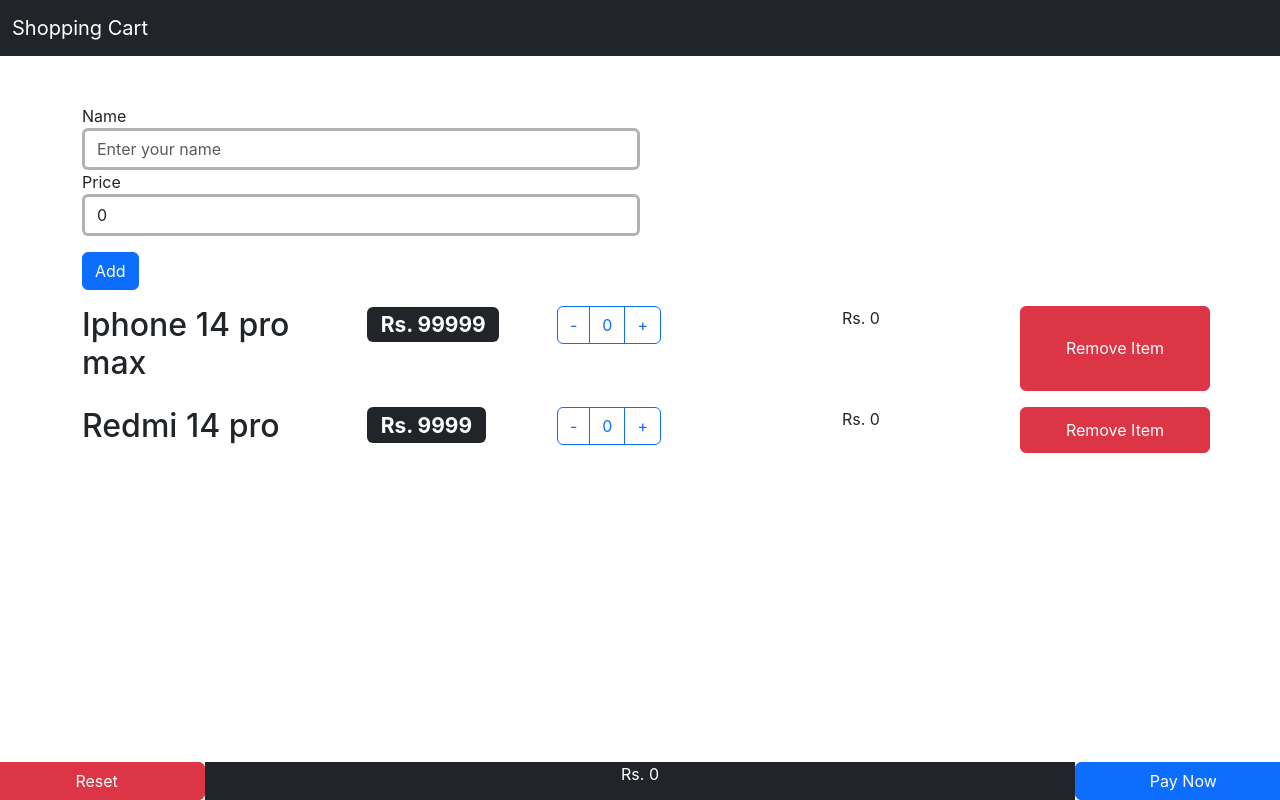
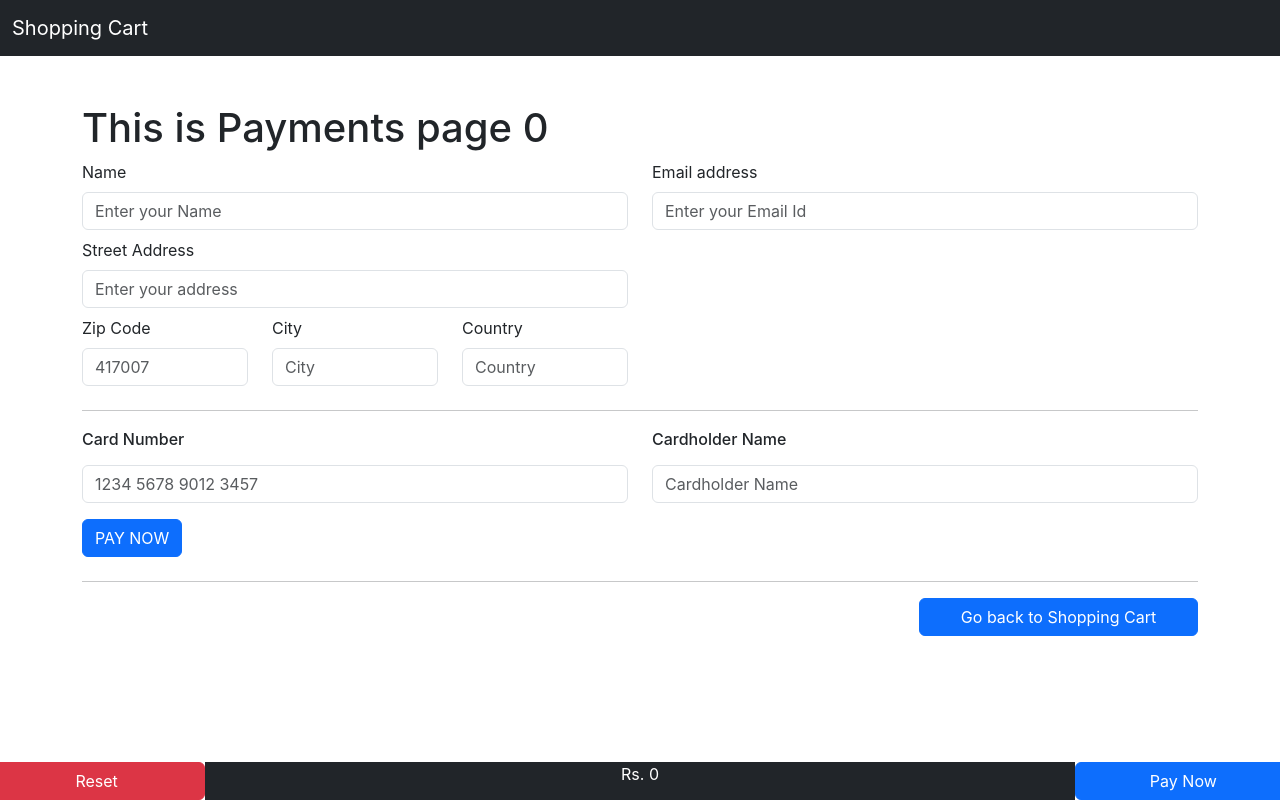
Before and after one commit to ashishp911/ReactJS-Project-1, a React (Create React App) app: page /payment in a window 1280 px wide. Built offline with nearby package versions, Linux system fonts and the light colour scheme.

Commit message:
Routes added and payment form in progress

```diff
--- a/src/App.js
+++ b/src/App.js
@@ -3,8 +3,10 @@
 import React, { useState } from "react";
 import Navbar from "./components/Navbar.js";
 import ProductList from "./components/ProductList.js";
-import Footer from "./components/footer.js";
+import Footer from "./components/Footer.js";
 import AddItem from "./components/AddItem.js";
+import { BrowserRouter as Router, Routes, Route, useNavigate} from "react-router-dom";
+import Payments from "./components/Payments";
 
 function App() {
   const products = [
@@ -71,28 +73,50 @@
   const addItem = (name, price) => {
     let newProductList = [...productList];
     newProductList.push({
-      name : name,
-      price : price,
-      quantity : 0
-    })
+      name: name,
+      price: price,
+      quantity: 0,
+    });
     setProductList(newProductList);
-  }
+  };
+
   const myFunc = () => {
+    console.log("I am Here and stuck");
+  };
 
-  }
   return (
     <>
+      <Router>
         <Navbar />
         <main className="container mt-5">
-        <AddItem addItem = {addItem} />
+          <Routes>
+            <Route
+              exact
+              path="/"
+              element={[
+                <AddItem addItem={addItem} />,
                 <ProductList
                   productList={productList}
                   incrementQuantity={incrementQuantity}
                   decrementQuantity={decrementQuantity}
                   removeItem={removeItem}
+                />,
+              ]}
             />
+            <Route
+              exact
+              path="/payment"
+              element={<Payments totalAmount={totalAmount} />}
+            />
+          </Routes>
         </main>
-      <Footer totalAmount={totalAmount} resetQuantity={resetQuantity} myFunc = {myFunc}/>
+
+        <Footer
+          totalAmount={totalAmount}
+          resetQuantity={resetQuantity}
+          myFunc={myFunc}
+        />
+      </Router>
     </>
   );
 }
--- /dev/null
+++ b/src/components/Payments.js
@@ -0,0 +1,154 @@
+import React, { useState } from "react";
+import { useNavigate } from "react-router-dom";
+
+const Payments = (props) => {
+  const navigate = useNavigate();
+
+  const [formData, setFormData] = useState({
+    firstName: "",
+    lastName: "",
+    email: "",
+    billingAddress: "",
+    cardNumber: "",
+    cardholderName: "",
+    expiration: "",
+    cvv: "",
+  });
+
+  const handleChange = (e) => {
+    setFormData({ ...formData, [e.target.name]: e.target.value });
+  };
+
+  const handleSubmit = (e) => {
+    e.preventDefault();
+    console.log(formData); // do something with the form data, like submit it to a server
+  };
+  const backToHome = () => {
+    // 👇️ navigate programmatically
+    navigate("/");
+  };
+  return (
+    <>
+      <h1> This is Payments page {props.totalAmount} </h1>
+      <form>
+        <div className="row">
+          <div className="mb-2 col-6">
+            <label htmlFor="exampleInputName" className="form-label">
+              Name
+            </label>
+            <input
+              type="text"
+              className="form-control"
+              id="exampleInputName"
+              aria-describedby="namelHelp"
+              placeholder="Enter your Name"
+            />
+          </div>
+          <div className="mb-2 col-6">
+            <label htmlFor="exampleInputEmail1" className="form-label">
+              Email address
+            </label>
+            <input
+              type="email"
+              className="form-control"
+              id="exampleInputEmail1"
+              aria-describedby="emailHelp"
+              placeholder="Enter your Email Id"
+            />
+          </div>
+        </div>
+
+        <div className="row">
+          <div className="mb-2 col-6">
+            <label htmlFor="exampleInputPassword1" className="form-label">
+              Street Address
+            </label>
+            <input
+              type="password"
+              className="form-control"
+              id="exampleInputPassword1"
+              placeholder="Enter your address"
+            />
+          </div>
+        </div>
+        <div className="row">
+            <div className="mb-2 col-2">
+              <label htmlFor="exampleInputPassword1" className="form-label">
+                Zip Code
+              </label>
+              <input
+                type="password"
+                className="form-control"
+                id="exampleInputPassword1"
+                placeholder="417007"
+              />
+            </div>
+            <div className="mb-2 col-2">
+              <label htmlFor="exampleInputPassword1" className="form-label">
+                City
+              </label>
+              <input
+                type="password"
+                className="form-control"
+                id="exampleInputPassword1"
+                placeholder="City"
+              />
+            </div>
+            <div className="mb-2 col-2">
+              <label htmlFor="exampleInputPassword1" className="form-label">
+                Country
+              </label>
+              <input
+                type="password"
+                className="form-control"
+                id="exampleInputPassword1"
+                placeholder="Country"
+              />
+            </div>
+          </div>
+          <hr />
+          <div className="row mt-3">
+          <div className="mb-2 col-6">
+            <label htmlFor="exampleInputPassword1" className="form-label" placeholder="1234 5678 9012 3457" >
+              <h6>Card Number</h6>
+            </label>
+            <input
+              type="password"
+              className="form-control"
+              id="exampleInputPassword1"
+              placeholder="1234 5678 9012 3457"
+              minlength="19"
+              maxlength="19"
+            />
+          </div>
+          <div className="mb-2 col-6">
+            <label htmlFor="exampleInputPassword1" className="form-label" placeholder="1234 5678 9012 3457" >
+              <h6>Cardholder Name</h6>
+            </label>
+            <input
+              type="password"
+              className="form-control"
+              id="exampleInputPassword1"
+              placeholder="Cardholder Name"
+            />
+          </div>
+          </div>
+
+        <button type="submit" className="btn btn-primary my-2">
+          PAY NOW
+        </button>
+      </form>
+      <hr />
+      <div style={{ display: "flex", justifyContent: "flex-end" }}>
+        <button className="btn btn-primary col-3" onClick={backToHome}>
+          Go back to Shopping Cart
+        </button>
+      </div>
+    </>
+  );
+};
+
+export default Payments;
+
+// Can you give me JSX for a payment form with the following fields Name, EmailId, Billing address,
+// Card number, Cardholder Name, expiration, cvv and submit button
--- a/src/components/footer.js
+++ b/src/components/footer.js
@@ -1,22 +1,29 @@
-import React from 'react'
+import React from "react";
+// import { Link } from "react-router-dom";
+import { useNavigate } from "react-router-dom";
 
-export default function footer(props) {
+export default function Footer(props) {
+  const navigate = useNavigate();
+  const handleClick = () => {
+    // 👇️ navigate programmatically
+    navigate("/payment");
+  };
   return (
-    <div className='row fixed-bottom'>
-        <button className='btn btn-danger col-2' onClick={
-            () =>{
-                props.resetQuantity()
-            }
-        }>Reset</button>
-        <div className='col-8 bg-dark text-white text-center'>
-            Rs. {props.totalAmount}
-        </div>
-        <button className='btn btn-primary col-2'onClick={
-            () =>{
-                props.myFunc()
-            }
-        }>
-          Pay Now</button>
+    <div className="row fixed-bottom">
+      <button
+        className="btn btn-danger col-2"
+        onClick={() => {
+          props.resetQuantity();
+        }}
+      >
+        Reset
+      </button>
+      <div className="col-8 bg-dark text-white text-center">
+        Rs. {props.totalAmount}
+      </div>
+      <button className="btn btn-primary col-2" onClick={handleClick}>
+        Pay Now
+      </button>
     </div>
-  )
+  );
 }
```
Lines whose indentation alone changed are shown as unchanged.
